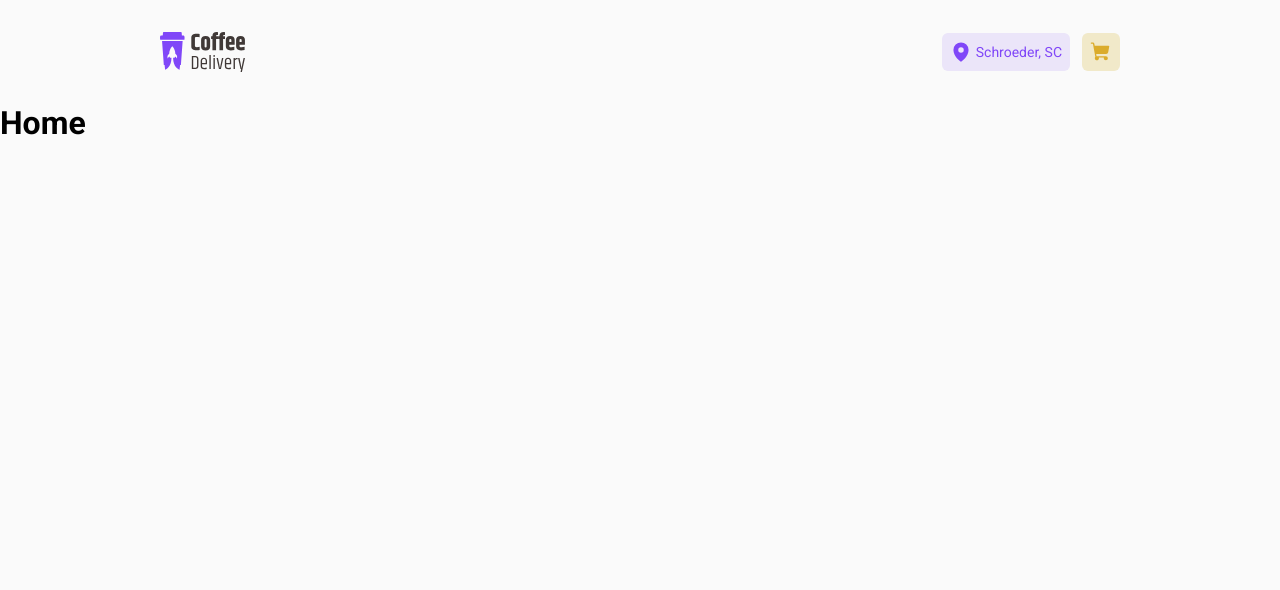
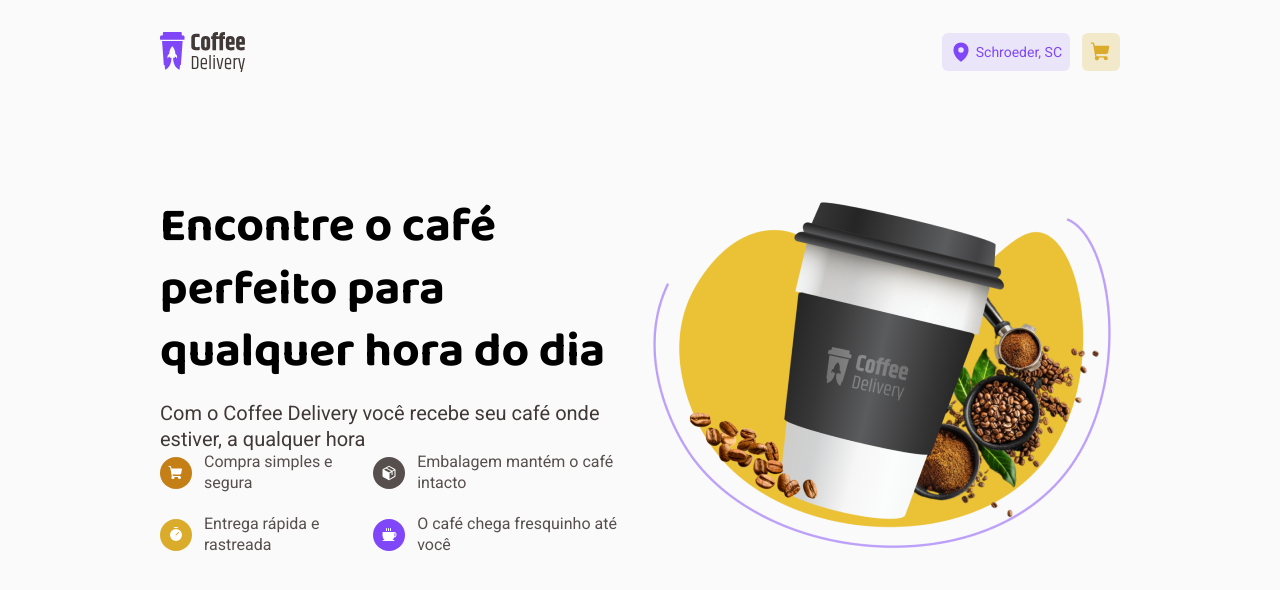
Before and after one commit to brayan-jordan/react-coffee-delivery, a React (Vite) app: page / in a window 1280 px wide. Shown: the top 590 px of the page. Built offline with nearby package versions, Linux system fonts and the light colour scheme; the HTML template or start-up script is replaced by a standard one.

Commit message:
feat: Componente de Brand da tela da Home

```diff
--- /dev/null
+++ b/src/pages/Home/components/Brand/index.tsx
@@ -0,0 +1,61 @@
+import {
+  BrandContainer,
+  BrandTitlesContainer,
+  DoubleItemsSpace,
+  ItemContainer,
+  ItemIconContainer,
+  ItemsContainer,
+  TitlesContainer,
+} from './styles'
+import bannerBrand from '../../../../assets/brand-banner.png'
+import { ShoppingCart, Package, Timer, Coffee } from 'phosphor-react'
+
+export function Brand() {
+  return (
+    <BrandContainer>
+      <BrandTitlesContainer>
+        <TitlesContainer>
+          <h1>Encontre o café perfeito para qualquer hora do dia</h1>
+          <span>
+            Com o Coffee Delivery você recebe seu café onde estiver, a qualquer
+            hora
+          </span>
+        </TitlesContainer>
+        <ItemsContainer>
+          <DoubleItemsSpace>
+            <ItemContainer>
+              <ItemIconContainer color="dark_yellow">
+                <ShoppingCart size={16} weight="fill" />
+              </ItemIconContainer>
+              <span>Compra simples e segura</span>
+            </ItemContainer>
+
+            <ItemContainer>
+              <ItemIconContainer color="yellow">
+                <Timer size={16} weight="fill" />
+              </ItemIconContainer>
+              <span>Entrega rápida e rastreada</span>
+            </ItemContainer>
+          </DoubleItemsSpace>
+
+          <DoubleItemsSpace>
+            <ItemContainer>
+              <ItemIconContainer color="gray">
+                <Package size={16} weight="fill" />
+              </ItemIconContainer>
+              <span>Embalagem mantém o café intacto</span>
+            </ItemContainer>
+
+            <ItemContainer>
+              <ItemIconContainer color="purple">
+                <Coffee size={16} weight="fill" />
+              </ItemIconContainer>
+              <span>O café chega fresquinho até você</span>
+            </ItemContainer>
+          </DoubleItemsSpace>
+        </ItemsContainer>
+      </BrandTitlesContainer>
+      <img src={bannerBrand} alt="" />
+    </BrandContainer>
+  )
+}
--- /dev/null
+++ b/src/pages/Home/components/Brand/styles.ts
@@ -0,0 +1,80 @@
+import { styled } from 'styled-components'
+
+export const BrandContainer = styled.div`
+  padding: 5.75rem 10rem;
+  height: 34rem;
+  display: flex;
+  justify-content: space-between;
+  align-items: center;
+`
+
+export const BrandTitlesContainer = styled.div`
+  display: flex;
+  flex-direction: column;
+  justify-content: space-around;
+  height: 100%;
+  width: 36.5rem;
+`
+
+export const TitlesContainer = styled.div`
+  display: flex;
+  flex-direction: column;
+  gap: 1rem;
+
+  h1 {
+    font-family: 'Baloo 2';
+    font-weight: 700;
+    font-size: 3rem;
+    line-height: 130%;
+  }
+
+  span {
+    font-size: 1.25rem;
+    line-height: 130%;
+    color: ${(props) => props.theme['gray-800']};
+  }
+`
+
+export const ItemsContainer = styled.div`
+  display: flex;
+  justify-content: space-between;
+`
+
+export const DoubleItemsSpace = styled.div`
+  display: flex;
+  flex-direction: column;
+  gap: 1.25rem 0;
+`
+
+const ITEM_COLORS = {
+  dark_yellow: 'yellow-700',
+  yellow: 'yellow-500',
+  gray: 'gray-700',
+  purple: 'purple-500',
+}
+
+interface ItemContainerProps {
+  color: keyof typeof ITEM_COLORS
+}
+
+export const ItemContainer = styled.div`
+  display: flex;
+  align-items: center;
+  gap: 0.75rem;
+
+  span {
+    flex: 1;
+    color: ${(props) => props.theme['gray-700']};
+    line-height: 130%;
+  }
+`
+
+export const ItemIconContainer = styled.div<ItemContainerProps>`
+  padding: 0.5rem;
+  background-color: ${(props) => props.theme[ITEM_COLORS[props.color]]};
+  border-radius: 50%;
+  color: ${(props) => props.theme.white};
+  display: flex;
+  justify-content: center;
+  align-items: center;
+`
--- a/src/pages/Home/index.tsx
+++ b/src/pages/Home/index.tsx
@@ -1,3 +1,5 @@
+import { Brand } from './components/Brand'
+
 export function Home() {
-  return <h1>Home</h1>
+  return <Brand />
 }
```
Also changed, not shown: src/assets/brand-banner.png (renamed from src/assets/home-banner.png).
